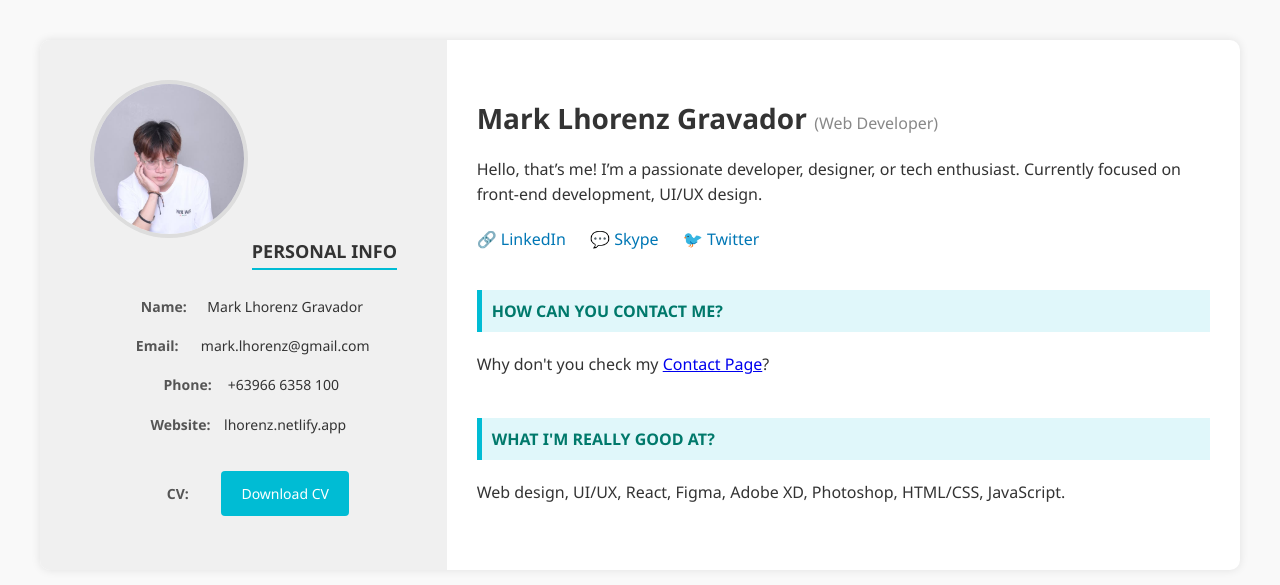
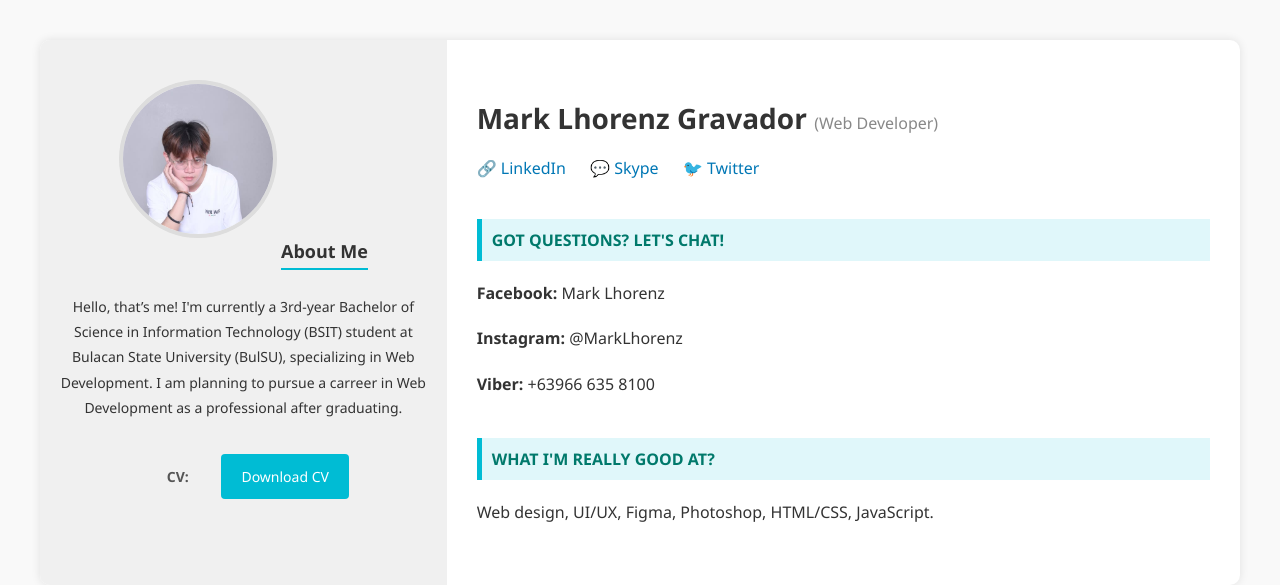
Before and after one commit to remorseazach/Lhorenzzzz, a plain HTML site: page index.html in a window 1280 px wide. Drawn offline with Linux system fonts and the light colour scheme.

Commit message:
Update index.html

```diff
--- a/index.html
+++ b/index.html
@@ -135,12 +135,9 @@
   <div class="left">
     <img src="profile.jpg" alt="Photo">
 
-    <div class="info-title">PERSONAL INFO</div>
+    <div class="info-title">About Me</div>
     <div class="info">
-      <p><strong>Name:</strong> Mark Lhorenz Gravador</p>
-      <p><strong>Email:</strong> mark.lhorenz@gmail.com</p>
-      <p><strong>Phone:</strong>+63966 6358 100 </p>
-      <p><strong>Website:</strong> lhorenz.netlify.app</p>
+      <p>Hello, that’s me! I'm currently a 3rd-year Bachelor of Science in Information Technology (BSIT) student at Bulacan State University (BulSU), specializing in Web Development. I am planning to pursue a carreer in Web Development as a professional after graduating. </p>
       <p><strong>CV:</strong> <a href="cv.pdf" class="download-btn">Download CV</a></p>
     </div>
   </div>
@@ -148,8 +145,7 @@
   <div class="right">
     <h1>Mark Lhorenz Gravador <span>(Web Developer)</span></h1>
     <p>
-      Hello, that’s me! I’m a passionate developer, designer, or tech enthusiast. Currently focused on front-end development,
-      UI/UX design.
+
 
     <div class="social-links">
       <a href="#">🔗 LinkedIn</a>
@@ -158,13 +154,15 @@
     </div>
 
     <div class="section">
-      <div class="section-title">HOW CAN YOU CONTACT ME?</div>
-      <p>Why don't you check my <a href="#">Contact Page</a>?</p>
+      <div class="section-title">GOT QUESTIONS? LET'S CHAT!</div>
+      <p><strong>Facebook:</strong> Mark Lhorenz</p>
+      <p><strong>Instagram:</strong> @MarkLhorenz</p>
+      <p><strong>Viber:</strong> +63966 635 8100</p>
     </div>
 
     <div class="section">
       <div class="section-title">WHAT I'M REALLY GOOD AT?</div>
-      <p>Web design, UI/UX, React, Figma, Adobe XD, Photoshop, HTML/CSS, JavaScript.</p>
+      <p>Web design, UI/UX, Figma, Photoshop, HTML/CSS, JavaScript.</p>
     </div>
   </div>
 </div>
```
